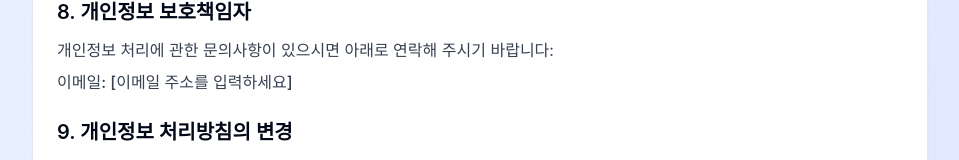
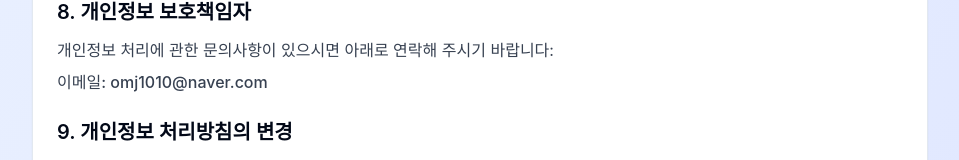
Before and after one commit to pokerbearkr/family-habit-tracker, a React (Create React App) app in the folder frontend/: page /privacy-policy in a window 1280 px wide. Shown: the part 1365-1525 px from the top of the page, without its empty margins (160-1119 px from the left). Built offline with nearby package versions, Linux system fonts and the light colour scheme; no server answers.

Commit message:
chore: 개인정보 처리방침에 연락처 이메일 추가

```diff
--- a/frontend/src/pages/PrivacyPolicy.js
+++ b/frontend/src/pages/PrivacyPolicy.js
@@ -100,7 +100,7 @@ export default function PrivacyPolicy() {
               <h2 className="text-xl font-semibold mb-3">8. 개인정보 보호책임자</h2>
               <div className="text-gray-700">
                 <p className="mb-2">개인정보 처리에 관한 문의사항이 있으시면 아래로 연락해 주시기 바랍니다:</p>
-                <p className="font-medium">이메일: [이메일 주소를 입력하세요]</p>
+                <p className="font-medium">이메일: omj1010@naver.com</p>
               </div>
             </section>
 
```
